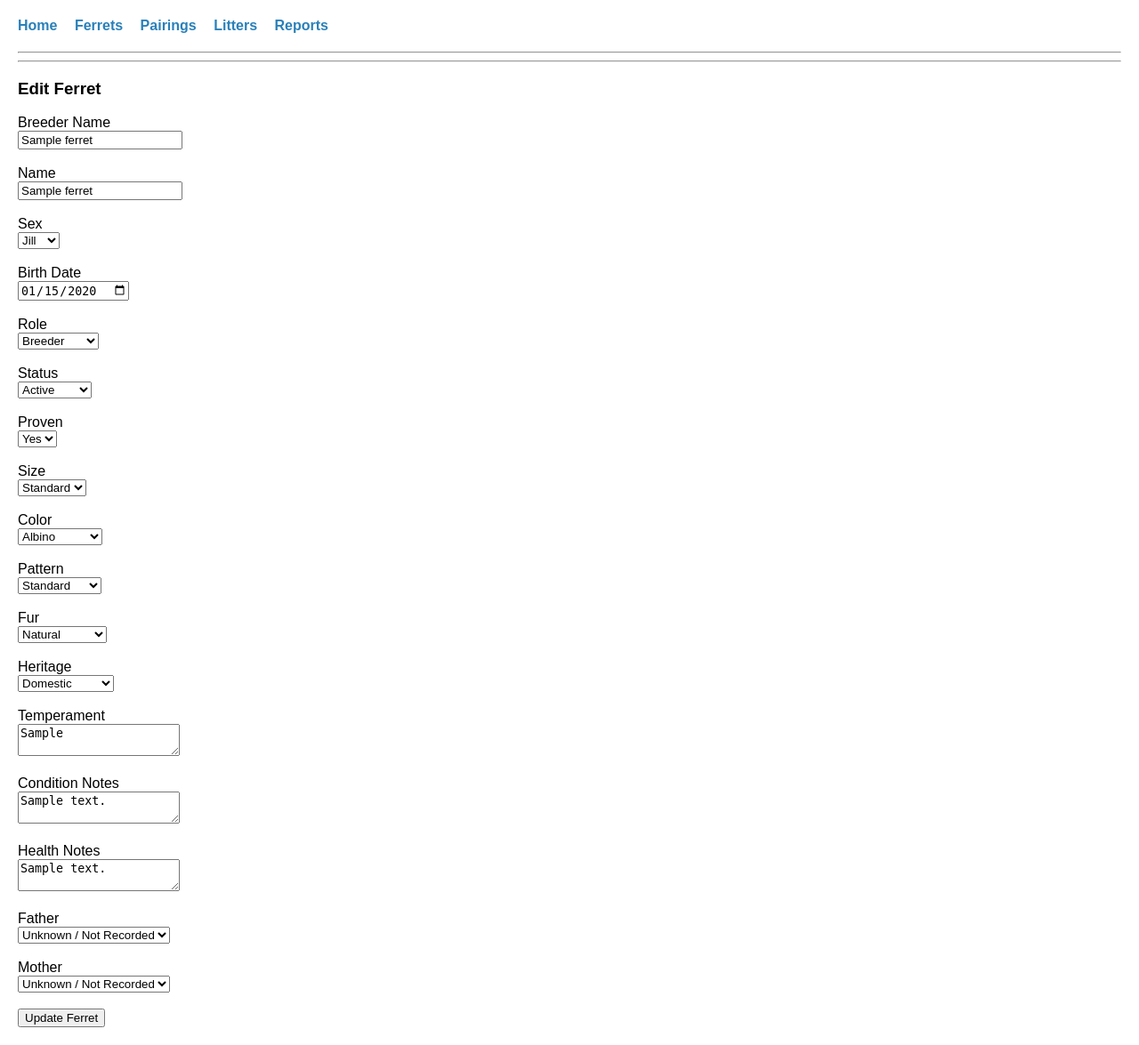
After one commit to MiraGen0219/Ferret-Breeding-Tracker-MVP, a Flask app: page /ferrets/1/edit in a window 1280 px wide. The commit adds this page. Shown: the whole page at 89% size. Run offline with Flask 3, Linux system fonts and the light colour scheme; tables that the repository leaves empty hold one stand-in row (values such as "Sample post").

Commit message:
Complete Ferret CRUD with edit functionality

```diff
--- a/app.py
+++ b/app.py
@@ -1,7 +1,7 @@
 from __future__ import annotations
 from dotenv import load_dotenv
 import os
-from flask import Flask, request, jsonify, render_template
+from flask import Flask, request, jsonify, render_template, redirect, url_for
 from flask_sqlalchemy import SQLAlchemy
 from flask_marshmallow import Marshmallow
 from sqlalchemy.orm import DeclarativeBase
@@ -242,12 +242,88 @@ def home():
 # Page Routes
 #---------------------
 
-@app.route("/ferrets")
+@app.route("/ferrets", methods=['GET', 'POST'])
 def ferrets_page():
+
+    if request.method == 'POST':
+        father_id = request.form.get("father_id")
+        mother_id = request.form.get("mother_id")
+
+        father_id = int(father_id) if father_id else None
+        mother_id = int(mother_id) if mother_id else None
+
+        proven_value = request.form.get("proven")
+        proven = True if proven_value == "true" else False
+
+        new_ferret = Ferret(
+            breeder_name=request.form.get("breeder_name"),
+            name=request.form.get("name"),
+            sex=request.form.get("sex"),
+            birth_date=request.form.get("brith_date") or None,
+            role=request.form.get("role"),
+            status=request.form.get("status"),
+            proven=proven,
+            size=request.form.get("size"),
+            color=request.form.get("color"),
+            pattern=request.form.get("pattern"),
+            fur=request.form.get("fur"),
+            heritage=request.form.get("heritage"),
+            temperament=request.form.get("temperament"),
+            condition_notes=request.form.get("condition_notes"),
+            health_notes=request.form.get("health_notes"),
+            father_id=father_id,
+            mother_id=mother_id
+        )
+
+        db.session.add(new_ferret)
+        db.session.commit()
+
+        return redirect("/ferrets")
+
  # Ask SQLAlchemy to give me ALL ferret records from the database:
     ferrets = Ferret.query.all()
  # Send ALL ferret records to the Jinja template:
     return render_template("ferrets.html", ferrets=ferrets)
+
+@app.route("/ferrets/<int:ferret_id>/edit", methods=['GET', 'POST'])
+def edit_ferret(ferret_id):
+    ferret = Ferret.query.get_or_404(ferret_id)
+    ferrets = Ferret.query.all()
+
+    if request.method == 'POST':
+        ferret.breeder_name = request.form["breeder_name"]
+        ferret.name = request.form["name"]
+        ferret.sex = request.form["sex"]
+        ferret.role = request.form["role"]
+        ferret.status = request.form["status"]
+        ferret.proven = request.form["proven"].lower() == "true"
+        ferret.size = request.form["size"]
+        ferret.color = request.form["color"]
+        ferret.pattern = request.form["pattern"]
+        ferret.fur = request.form["fur"]
+        ferret.heritage = request.form["heritage"]
+        ferret.temperament = request.form["temperament"]
+        ferret.condition_notes = request.form["condition_notes"]
+        ferret.health_notes = request.form["health_notes"]
+        ferret.father_id = int(request.form["father_id"]) if request.form["father_id"] else None
+        ferret.mother_id = int(request.form["mother_id"]) if request.form["mother_id"] else None
+
+        db.session.commit()
+        return redirect(url_for("ferrets_page"))
+
+    return render_template("edit_ferret.html", ferret=ferret, ferrets=ferrets)
+
+@app.route("/ferrets/<int:ferret_id>/delete", methods=['POST'])
+def delete_ferret_from_page(ferret_id):
+    ferret = db.session.get(Ferret, ferret_id)
+
+    if not ferret:
+        return redirect("/ferrets")
+
+    db.session.delete(ferret)
+    db.session.commit()
+
+    return redirect("/ferrets")
 
 @app.route("/pairings")
 def pairings_page():
--- a/static/style.css
+++ b/static/style.css
@@ -0,0 +1,47 @@
+body {
+    font-family: Arial, Helvetica, sans-serif;
+    margin: 20px;
+}
+
+h1 {
+    color: #2c3e50;
+}
+
+nav {
+    margin-bottom: 20px;
+}
+
+nav a {
+    text-decoration: none;
+    font-weight: bold;
+    color: #2980b9;
+    margin-right: 15px;
+}
+
+nav a:hover {
+    color: #3498db;
+}
+
+table {
+    border-collapse: collapse;
+    width: white;
+}
+
+th {
+    background-color: #2c3e50;
+    color: white;
+}
+
+th, td {
+    border: 1px, solid #cccccc;
+    padding: 8px;
+    text-align: left;
+}
+
+tr:nth-child(even) {
+    background-color: #f2f2f2;
+}
+
+.table-container {
+    overflow-x: auto;
+}
--- a/templates/base.html
+++ b/templates/base.html
@@ -5,6 +5,10 @@
 
 <head>
     <title>Ferret Breeding Tracker</title>
+
+    <link rel="stylesheet"
+          href="{{ url_for('static', filename='style.css') }}">
+
 </head>
 
 <body>
--- /dev/null
+++ b/templates/edit_ferret.html
@@ -0,0 +1,133 @@
+{% extends "base.html" %}
+
+{% block content%}
+
+<hr>
+<div>
+
+<h3>Edit Ferret</h3>
+
+<form method='POST' action="{{ url_for('edit_ferret', ferret_id=ferret.id) }}">
+
+    <label>Breeder Name</label><br>
+    <input type="text" name="breeder_name" value="{{ ferret.breeder_name }}"><br><br>
+
+    <label>Name</label><br>
+    <input type="text" name="name" value="{{ ferret.name }}"required><br><br>
+
+    <label>Sex</label><br>
+    <select name="sex" required>
+        <option value="jill"{% if ferret.sex == "jill" %}selected{% endif %}>Jill</option>
+        <option value="hob"{% if ferret.sex == "hob" %} selected{% endif %}>Hob</option>
+    </select><br><br>
+
+    <label>Birth Date</label><br>
+    <input type="date" name="birth_date" value="{{ ferret.birth_date }}"><br><br>
+
+    <label>Role</label><br>
+    <select name="role" required>
+        <option value="breeder"{% if ferret.role == "breeder" %}selected{% endif %}>Breeder</option>
+        <option value="companion"{% if ferret.role == "companion" %}selected{% endif %}>Companion</option>
+    </select><br><br>
+
+    <label>Status</label><br>
+    <select name="status" required>
+        <option value="active"{% if ferret.status == "active" %}selected{% endif %}>Active</option>
+        <option value="inactive"{% if ferret.status == "inactive" %}selected{% endif %}>Inactive</option>
+        <option value="retired"{% if ferret.status == "retired" %}selected{% endif %}>Retired</option>
+        <option value="deceased"{% if ferret.status == "deceased" %}selected{% endif %}>Deceased</option>
+        <option value="rehomed"{% if ferret.status == "rehomed" %}selected{% endif %}>Rehomed</option>
+    </select><br><br>
+
+    <label>Proven</label><br>
+    <select name="proven" required>
+        <option value="false"{% if ferret.proven == False %}selected{% endif %}>No</option>
+        <option value="true"{% if ferret.proven == True %}selected{% endif %}>Yes</option>
+    </select><br><br>
+
+    <label>Size</label><br>
+    <select name="size" required>
+        <option value="standard"{% if ferret.size == "standard" %}selected{% endif %}>Standard</option>
+        <option value="mini"{% if ferret.size == "mini" %}selected{% endif %}>Mini</option>
+        <option value="micro"{% if ferret.size == "micro" %}selected{% endif %}>Micro</option>
+    </select><br><br>
+
+    <label>Color</label><br>
+    <select name="color" required>
+        <option value="albino"{% if ferret.color == "albino" %}selected{% endif %}>Albino</option>
+        <option value="black"{% if ferret.color == "black" %}selected{% endif %}>Black</option>
+        <option value="black sable"{% if ferret.color == "black sable" %}selected{% endif %}>Black Sable</option>
+        <option value="champagne"{% if ferret.color == "champagne" %}selected{% endif %}>Champagne</option>
+        <option value="chocolate"{% if ferret.color == "chocolate" %}selected{% endif %}>Chocolate</option>
+        <option value="cinnamon"{% if ferret.color == "cinnamon" %}selected{% endif %}>Cinnamon</option>
+        <option value="dew"{% if ferret.color == "dew" %}selected{% endif %}>DEW</option>
+        <option value="roan"{% if ferret.color == "roan" %}selected{% endif %}>Roan</option>
+        <option value="sable"{% if ferret.color == "sable" %}selected{% endif %}>Sable</option>
+    </select><br><br>
+
+    <label>Pattern</label><br>
+    <select name="pattern" required>
+        <option value="standard"{% if ferret.pattern == "standard" %}selected{% endif %}>Standard</option>
+        <option value="roan mitt"{% if ferret.pattern == "roan mitt" %}selected{% endif %}>Roan Mitt</option>
+        <option value="point"{% if ferret.pattern == "point" %}selected{% endif %}>Point</option>
+        <option value="solid"{% if ferret.pattern == "solid" %}selected{% endif %}>Solid</option>
+        <option value="white blaze"{% if ferret.pattern == "white blaze" %}selected{% endif %}>White Blaze</option>
+        <option value="panda"{% if ferret.pattern == "panda" %}selected{% endif %}>Panda</option>
+        <option value="mitt"{% if ferret.pattern == "mitt" %}selected{% endif %}>Mitt</option>
+    </select><br><br>
+
+    <label>Fur</label><br>
+    <select name="fur" required>
+        <option value="natural"{% if ferret.fur == "natural" %}selected{% endif %}>Natural</option>
+        <option value="angora"{% if ferret.fur == "angora" %}selected{% endif %}>Angora</option>
+        <option value="semi-angora"{% if ferret.fur == "semi-angora" %}selected{% endif %}>Semi-Angora</option>
+        <option value="plush"{% if ferret.fur == "plush" %}selected{% endif %}>Plush</option>
+    </select><br><br>
+
+    <label>Heritage</label><br>
+    <select name="heritage" required>
+        <option value="domestic"{% if ferret.heritage == "domestic" %}selected{% endif %}>Domestic</option>
+        <option value="polecat"{% if ferret.heritage == "polecat" %}selected{% endif %}>Polecat</option>
+        <option value="hybrid 50/50"{% if ferret.heritage == "hybrid 50/50" %}selected{% endif %}>Hybrid 50/50</option>
+        <option value="hybrid custom"{% if ferret.heritage == "hybrid custom" %}selected{% endif %}>Hybrid custom</option>
+    </select><br><br>
+
+    <label>Temperament</label><br>
+    <textarea name="temperament">{{ ferret.temperament }}</textarea><br><br>
+
+    <label>Condition Notes</label><br>
+    <textarea name="condition_notes">{{ ferret.condition_notes }}</textarea><br><br>
+
+    <label>Health Notes</label><br>
+    <textarea name="health_notes">{{ ferret.health_notes }}</textarea><br><br>
+
+<label>Father</label><br>
+<select name="father_id">
+    <option value="">Unknown / Not Recorded</option>
+    {% for parent in ferrets %}
+        {% if parent.sex == "hob" %}
+            <option value="{{ parent.id }}" {% if ferret.father_id == parent.id %}selected{% endif %}>
+                {{ parent.name }}
+            </option>
+        {% endif %}
+    {% endfor %}
+</select><br><br>
+
+<label>Mother</label><br>
+<select name="mother_id">
+    <option value="">Unknown / Not Recorded</option>
+    {% for parent in ferrets %}
+        {% if parent.sex == "jill" %}
+            <option value="{{ parent.id }}" {% if ferret.mother_id == parent.id %}selected{% endif %}>
+                {{ parent.name }}
+            </option>
+        {% endif %}
+    {% endfor %}
+</select><br><br>
+
+    <button type="submit">Update Ferret</button>
+
+</form>
+</div>
+
+{% endblock %}
```
Also changed, not shown: templates/ferrets.html (+138 -0 lines).
